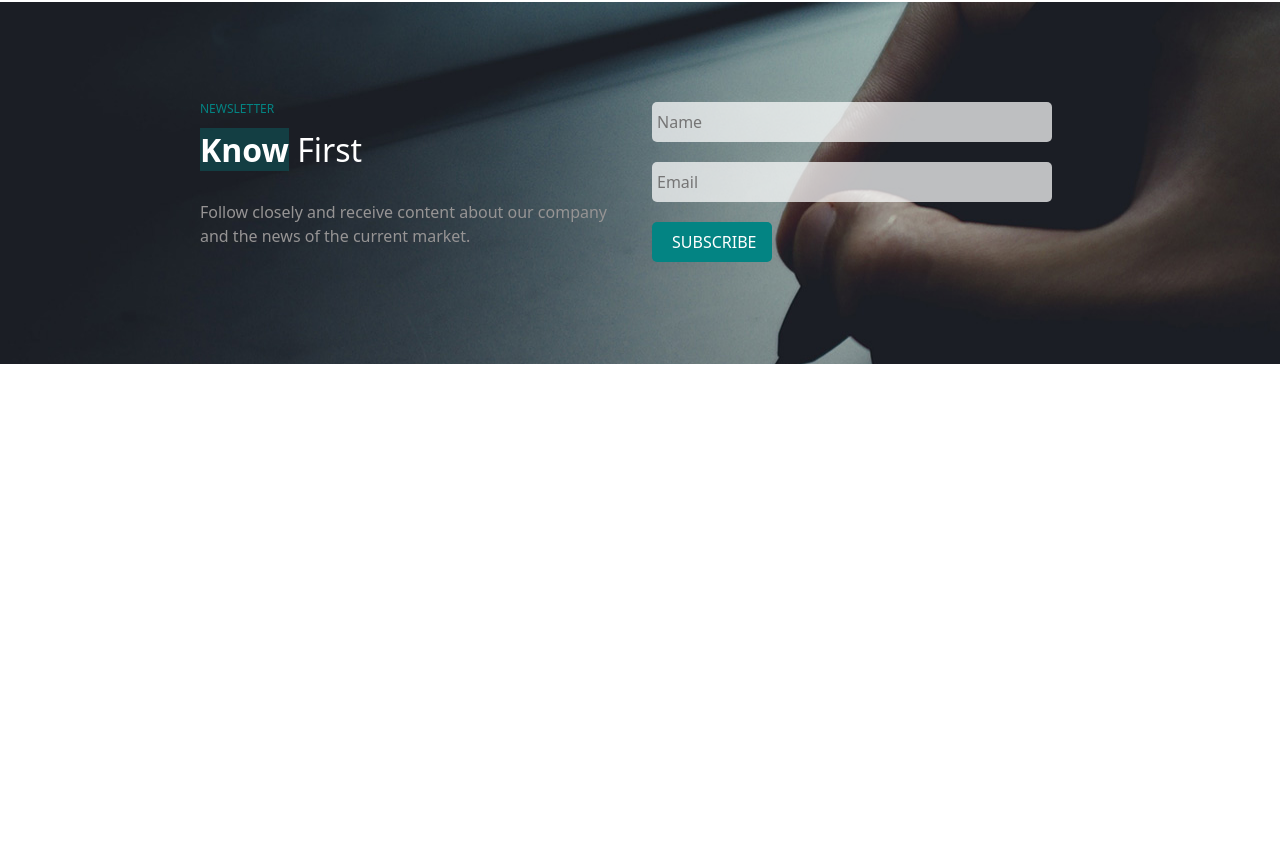
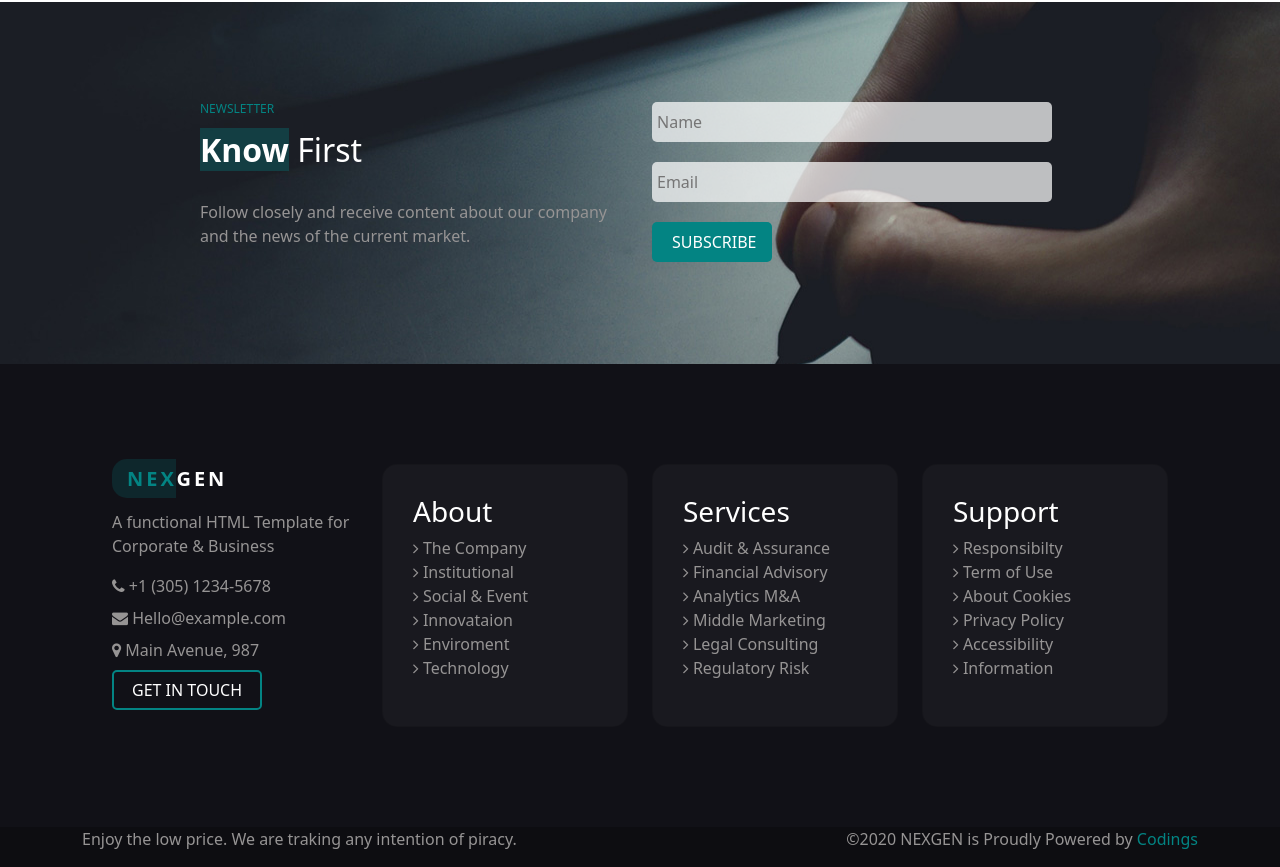
Before and after one commit to FrancescoAndreotti/proj-html-vuejs, a Vue app: page / in a window 1280 px wide. Shown: the part 4293-5160 px from the top of the page. Before the commit the page ends 4657 px from the top, so only its background shows below. Built offline with nearby package versions, Linux system fonts and the light colour scheme.

Commit message:
Added Footer

```diff
--- a/src/App.vue
+++ b/src/App.vue
@@ -2,17 +2,20 @@
   <div id="app">
     <Header></Header>
     <Main></Main>
+    <Footer></Footer>
   </div>
 </template>
 
 <script>
 import Header from "./components/Header.vue";
 import Main from "./components/Mains.vue";
+import Footer from "./components/Footer.vue";
 export default {
   name: "App",
   components: {
     Header,
     Main,
+    Footer,
   },
 };
 </script>
--- /dev/null
+++ b/src/components/Footer.vue
@@ -0,0 +1,156 @@
+<template>
+  <div>
+    <div class="container-fluid big-bg">
+      <div class="container">
+        <div class="row row-cols-4">
+          <div class="col">
+            <div class="text-uppercase fw-bold text-white nex mb-3">
+              <span>nex</span>gen
+            </div>
+            <p class="mb-3">
+              A functional HTML Template for Corporate & Business
+            </p>
+            <div class="mb-2">
+              <i class="fa fa-phone" aria-hidden="true"></i>
+              <span> +1 (305) 1234-5678</span>
+            </div>
+            <div class="mb-2">
+              <i class="fa fa-envelope" aria-hidden="true"></i>
+              <span> Hello@example.com</span>
+            </div>
+            <div class="mb-2">
+              <i class="fa fa-map-marker" aria-hidden="true"></i>
+              <span> Main Avenue, 987</span>
+            </div>
+            <div><button class="my-btn-secondary">Get in touch</button></div>
+          </div>
+
+          <!-- Cards -->
+          <div class="col" v-for="(card, i) in cards" :key="i">
+            <div class="card">
+              <h3>{{ card.title }}</h3>
+              <ul>
+                <li v-for="(li, k) in card.li" :key="k">
+                  <a href="#"
+                    ><i class="fa fa-angle-right" aria-hidden="true"></i>
+                    {{ li }}</a
+                  >
+                </li>
+              </ul>
+            </div>
+          </div>
+        </div>
+      </div>
+    </div>
+    <div class="container-fluid small-bg">
+      <div class="container">
+        <div class="row">
+          <div class="col">
+            <p>Enjoy the low price. We are traking any intention of piracy.</p>
+          </div>
+          <div class="col text-end">
+            <p>©2020 NEXGEN is Proudly Powered by <span>Codings</span></p>
+          </div>
+        </div>
+      </div>
+    </div>
+  </div>
+</template>
+
+<script>
+export default {
+  data() {
+    return {
+      cards: [
+        {
+          title: "About",
+          li: [
+            "The Company",
+            "Institutional",
+            "Social & Event",
+            "Innovataion",
+            "Enviroment",
+            "Technology",
+          ],
+        },
+        {
+          title: "Services",
+          li: [
+            "Audit & Assurance",
+            "Financial Advisory",
+            "Analytics M&A ",
+            "Middle Marketing",
+            "Legal Consulting",
+            "Regulatory Risk",
+          ],
+        },
+        {
+          title: "Support",
+          li: [
+            "Responsibilty",
+            "Term of Use",
+            "About Cookies",
+            "Privacy Policy",
+            "Accessibility",
+            "Information",
+          ],
+        },
+      ],
+    };
+  },
+};
+</script>
+
+<style scoped lang="scss">
+.big-bg {
+  background-color: #111117;
+  color: rgb(150, 148, 148);
+  padding: 100px;
+
+  .nex {
+    letter-spacing: 3px;
+    font-size: 20px;
+    span {
+      color: #038483;
+      background-color: #03848431;
+      border-radius: 15px 0 0 15px;
+      padding-left: 15px;
+      padding-top: 6px;
+      padding-bottom: 6px;
+    }
+  }
+
+  .card {
+    background-color: #19191f;
+    padding: 30px;
+    display: flex;
+    justify-content: space-between;
+    max-width: 250px;
+    border-radius: 15px;
+
+    ul {
+      list-style-type: none;
+      padding: 0;
+      a {
+        text-decoration: none;
+        color: rgb(150, 148, 148);
+        &:hover {
+          font-size: 20px;
+        }
+      }
+    }
+    h3 {
+      color: white;
+    }
+  }
+}
+
+.small-bg {
+  background-color: #0d0d11;
+  color: rgb(150, 148, 148);
+
+  span {
+    color: #038483;
+  }
+}
+</style>
```
